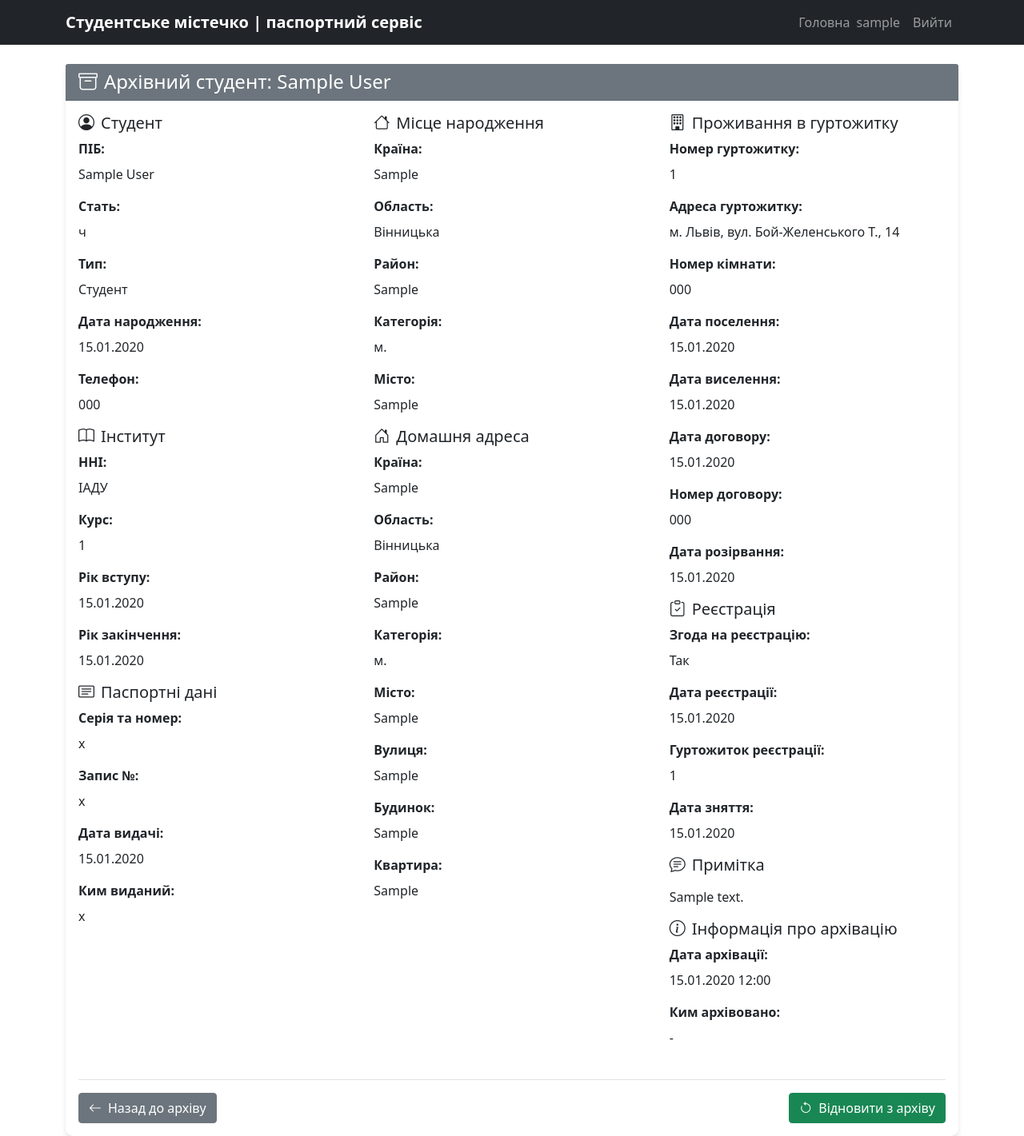
After one commit to OleksandrNykoliak/nulp, a Django app: page /archive/1/ in a window 1280 px wide. The commit adds this page. Shown: the whole page at 80% size. Run offline with Django 4.2, Linux system fonts and the light colour scheme; a user stored in the database is signed in; tables that the repository leaves empty hold one stand-in row (values such as "Sample post").

Commit message:
update big archive
Signed-off-by: OleksandrNykoliak <nykolyak.o@gmail.com>

```diff
--- a/students/urls.py
+++ b/students/urls.py
@@ -14,4 +14,9 @@ urlpatterns = [
     path('login/', auth_views.LoginView.as_view(template_name='students/login.html'), name='login'),
     path('logout/', auth_views.LogoutView.as_view(), name='logout'),
     path('export/', views.student_export, name='student_export'),  # Додайте цей рядок
+    path('<int:pk>/archive/', views.archive_student, name='archive_student'),
+    path('archive/<int:pk>/unarchive/', views.unarchive_student, name='unarchive_student'),
+    path('archive/', views.student_archive_list, name='student_archive_list'),
+    path('archive/<int:pk>/', views.student_archive_detail, name='student_archive_detail'),
+    path('all/', views.combined_student_list, name='combined_student_list'),
 ]
--- a/students/views.py
+++ b/students/views.py
@@ -1,7 +1,7 @@
 # views.py
 from django.shortcuts import render, redirect, get_object_or_404
 from django.db.models import Q
-from .models import Student
+from .models import Student, StudentArchive
 from .forms import StudentForm, StudentSearchForm
 from django.contrib.auth.decorators import login_required
 from django.contrib import messages
@@ -375,3 +375,145 @@ def student_export(request):
 
     wb.save(response)
     return response
+
+
+
+
+# Додаємо ці функції до вашого існуючого views.py
+
+@login_required
+def archive_student(request, pk):
+    student = get_object_or_404(Student, pk=pk)
+
+    # Перевіряємо, чи студент вже в архіві
+    if hasattr(student, 'archive_record'):
+        messages.warning(request, f'Студент {student.full_name} вже знаходиться в архіві.')
+        return redirect('student_list')
+
+    # Створюємо запис в архіві
+    archive_record = StudentArchive(
+        original_student=student,
+        archived_by=request.user,
+        # Копіюємо всі поля
+        created_at=student.created_at,
+        type=student.type,
+        gender=student.gender,
+        full_name=student.full_name,
+        date_of_birth=student.date_of_birth,
+        phone=student.phone,
+        institute=student.institute,
+        course=student.course,
+        enrollment_year=student.enrollment_year,
+        graduation_year=student.graduation_year,
+        passport_data=student.passport_data,
+        passport_record_number=student.passport_record_number,
+        passport_issue_date=student.passport_issue_date,
+        passport_issued_by=student.passport_issued_by,
+        country=student.country,
+        region=student.region,
+        region_rajon=student.region_rajon,
+        category=student.category,
+        city=student.city,
+        address=student.address,
+        dormitory_number=student.dormitory_number,
+        room_number=student.room_number,
+        settlement_date=student.settlement_date,
+        eviction_date=student.eviction_date,
+        home_add_country=student.home_add_country,
+        home_add_region=student.home_add_region,
+        home_add_rajon=student.home_add_rajon,
+        home_add_category=student.home_add_category,
+        home_add_city=student.home_add_city,
+        home_add_street=student.home_add_street,
+        home_add_building=student.home_add_building,
+        home_add_apartment=student.home_add_apartment,
+        contract_date=student.contract_date,
+        contract_number=student.contract_number,
+        contract_termination_date=student.contract_termination_date,
+        registration_consent=student.registration_consent,
+        registration_date=student.registration_date,
+        registration_dormitory=student.registration_dormitory,
+        deregistration_date=student.deregistration_date,
+        notes=student.notes,
+    )
+    archive_record.save()
+
+    messages.success(request, f'Студента {student.full_name} успішно архівовано.')
+    return redirect('student_list')
+
+
+
+@login_required
+def unarchive_student(request, pk):
+    archive_record = get_object_or_404(StudentArchive, pk=pk)
+    student_name = archive_record.full_name
+    archive_record.delete()
+
+    messages.success(request, f'Студента {student_name} успішно відновлено з архіву.')
+    return redirect('student_archive_list')
+
+@login_required
+def student_archive_list(request):
+    archives = StudentArchive.objects.all().order_by('full_name')
+
+    paginator = Paginator(archives, 50)
+    page = request.GET.get('page')
+
+    try:
+        archives_page = paginator.page(page)
+    except PageNotAnInteger:
+        archives_page = paginator.page(1)
+    except EmptyPage:
+        archives_page = paginator.page(paginator.num_pages)
+
+    context = {
+        'archives': archives_page,
+    }
+    return render(request, 'students/student_archive_list.html', context)
+
+@login_required
+def student_archive_detail(request, pk):
+    archive = get_object_or_404(StudentArchive, pk=pk)
+    return render(request, 'students/student_archive_detail.html', {'archive': archive})
+
+@login_required
+def combined_student_list(request):
+    """Список всіх студентів (активні + архівні)"""
+    active_students = Student.objects.all().order_by('full_name')
+    archived_students = StudentArchive.objects.all().order_by('full_name')
+
+    # Об'єднуємо в один список з позначкою типу
+    all_students = []
+
+    for student in active_students:
+        all_students.append({
+            'object': student,
+            'type': 'active',
+            'is_archived': False
+        })
+
+    for archive in archived_students:
+        all_students.append({
+            'object': archive,
+            'type': 'archived',
+            'is_archived': True
+        })
+
+    # Сортуємо за ПІБ
+    all_students.sort(key=lambda x: x['object'].full_name)
+
+    paginator = Paginator(all_students, 50)
+    page = request.GET.get('page')
+
+    try:
+        students_page = paginator.page(page)
+    except PageNotAnInteger:
+        students_page = paginator.page(1)
+    except EmptyPage:
+        students_page = paginator.page(paginator.num_pages)
+
+    context = {
+        'students': students_page,
+        'show_archived': True
+    }
+    return render(request, 'students/student_list.html', context)
--- /dev/null
+++ b/templates/students/student_archive_detail.html
@@ -0,0 +1,235 @@
+{% extends 'base.html' %}
+{% load static %}
+
+{% block title %}Архівний студент: {{ archive.full_name }}{% endblock %}
+
+{% block content %}
+<div class="card">
+    <div class="card-header bg-secondary text-white">
+        <h4 class="mb-0"><i class="bi bi-archive me-2"></i>Архівний студент: {{ archive.full_name }}</h4>
+    </div>
+    <div class="card-body">
+        <!-- Використовуємо той самий шаблон що і для редагування, але тільки для перегляду -->
+        <div class="row">
+            <!-- Перша колонка -->
+            <div class="col-md-4">
+                <div class="form-section">
+                    <h5 class="section-header"><i class="bi bi-person-circle me-2"></i>Студент</h5>
+                    <div class="mb-3">
+                        <label class="form-label"><strong>ПІБ:</strong></label>
+                        <p>{{ archive.full_name }}</p>
+                    </div>
+                    <div class="mb-3">
+                        <label class="form-label"><strong>Стать:</strong></label>
+                        <p>{{ archive.get_gender_display|default:"-" }}</p>
+                    </div>
+                    <div class="mb-3">
+                        <label class="form-label"><strong>Тип:</strong></label>
+                        <p>{{ archive.get_type_display|default:"-" }}</p>
+                    </div>
+                    <div class="mb-3">
+                        <label class="form-label"><strong>Дата народження:</strong></label>
+                        <p>{% if archive.date_of_birth %}{{ archive.date_of_birth|date:"d.m.Y" }}{% else %}-{% endif %}</p>
+                    </div>
+                    <div class="mb-3">
+                        <label class="form-label"><strong>Телефон:</strong></label>
+                        <p>{{ archive.phone|default:"-" }}</p>
+                    </div>
+                </div>
+
+                <div class="form-section">
+                    <h5 class="section-header"><i class="bi bi-book me-2"></i>Інститут</h5>
+                    <div class="mb-3">
+                        <label class="form-label"><strong>ННІ:</strong></label>
+                        <p>{{ archive.institute|default:"-" }}</p>
+                    </div>
+                    <div class="mb-3">
+                        <label class="form-label"><strong>Курс:</strong></label>
+                        <p>{{ archive.course|default:"-" }}</p>
+                    </div>
+                    <div class="mb-3">
+                        <label class="form-label"><strong>Рік вступу:</strong></label>
+                        <p>{% if archive.enrollment_year %}{{ archive.enrollment_year|date:"d.m.Y" }}{% else %}-{% endif %}</p>
+                    </div>
+                    <div class="mb-3">
+                        <label class="form-label"><strong>Рік закінчення:</strong></label>
+                        <p>{% if archive.graduation_year %}{{ archive.graduation_year|date:"d.m.Y" }}{% else %}-{% endif %}</p>
+                    </div>
+                </div>
+
+                <div class="form-section">
+                    <h5 class="section-header"><i class="bi bi-card-text me-2"></i>Паспортні дані</h5>
+                    <div class="mb-3">
+                        <label class="form-label"><strong>Серія та номер:</strong></label>
+                        <p>{{ archive.passport_data|default:"-" }}</p>
+                    </div>
+                    <div class="mb-3">
+                        <label class="form-label"><strong>Запис №:</strong></label>
+                        <p>{{ archive.passport_record_number|default:"-" }}</p>
+                    </div>
+                    <div class="mb-3">
+                        <label class="form-label"><strong>Дата видачі:</strong></label>
+                        <p>{% if archive.passport_issue_date %}{{ archive.passport_issue_date|date:"d.m.Y" }}{% else %}-{% endif %}</p>
+                    </div>
+                    <div class="mb-3">
+                        <label class="form-label"><strong>Ким виданий:</strong></label>
+                        <p>{{ archive.passport_issued_by|default:"-" }}</p>
+                    </div>
+                </div>
+            </div>
+
+            <!-- Друга колонка -->
+            <div class="col-md-4">
+                <div class="form-section">
+                    <h5 class="section-header"><i class="bi bi-house me-2"></i>Місце народження</h5>
+                    <div class="mb-3">
+                        <label class="form-label"><strong>Країна:</strong></label>
+                        <p>{{ archive.country|default:"-" }}</p>
+                    </div>
+                    <div class="mb-3">
+                        <label class="form-label"><strong>Область:</strong></label>
+                        <p>{{ archive.region|default:"-" }}</p>
+                    </div>
+                    <div class="mb-3">
+                        <label class="form-label"><strong>Район:</strong></label>
+                        <p>{{ archive.region_rajon|default:"-" }}</p>
+                    </div>
+                    <div class="mb-3">
+                        <label class="form-label"><strong>Категорія:</strong></label>
+                        <p>{{ archive.get_category_display|default:"-" }}</p>
+                    </div>
+                    <div class="mb-3">
+                        <label class="form-label"><strong>Місто:</strong></label>
+                        <p>{{ archive.city|default:"-" }}</p>
+                    </div>
+                </div>
+
+                <div class="form-section">
+                    <h5 class="section-header"><i class="bi bi-house-door me-2"></i>Домашня адреса</h5>
+                    <div class="mb-3">
+                        <label class="form-label"><strong>Країна:</strong></label>
+                        <p>{{ archive.home_add_country|default:"-" }}</p>
+                    </div>
+                    <div class="mb-3">
+                        <label class="form-label"><strong>Область:</strong></label>
+                        <p>{{ archive.home_add_region|default:"-" }}</p>
+                    </div>
+                    <div class="mb-3">
+                        <label class="form-label"><strong>Район:</strong></label>
+                        <p>{{ archive.home_add_rajon|default:"-" }}</p>
+                    </div>
+                    <div class="mb-3">
+                        <label class="form-label"><strong>Категорія:</strong></label>
+                        <p>{{ archive.get_home_add_category_display|default:"-" }}</p>
+                    </div>
+                    <div class="mb-3">
+                        <label class="form-label"><strong>Місто:</strong></label>
+                        <p>{{ archive.home_add_city|default:"-" }}</p>
+                    </div>
+                    <div class="mb-3">
+                        <label class="form-label"><strong>Вулиця:</strong></label>
+                        <p>{{ archive.home_add_street|default:"-" }}</p>
+                    </div>
+                    <div class="mb-3">
+                        <label class="form-label"><strong>Будинок:</strong></label>
+                        <p>{{ archive.home_add_building|default:"-" }}</p>
+                    </div>
+                    <div class="mb-3">
+                        <label class="form-label"><strong>Квартира:</strong></label>
+                        <p>{{ archive.home_add_apartment|default:"-" }}</p>
+                    </div>
+                </div>
+            </div>
+
+            <!-- Третя колонка -->
+            <div class="col-md-4">
+                <div class="form-section">
+                    <h5 class="section-header"><i class="bi bi-building me-2"></i>Проживання в гуртожитку</h5>
+                    <div class="mb-3">
+                        <label class="form-label"><strong>Номер гуртожитку:</strong></label>
+                        <p>{{ archive.dormitory_number|default:"-" }}</p>
+                    </div>
+                    <div class="mb-3">
+                        <label class="form-label"><strong>Адреса гуртожитку:</strong></label>
+                        <p>{{ archive.dormitory_address|default:"-" }}</p>
+                    </div>
+                    <div class="mb-3">
+                        <label class="form-label"><strong>Номер кімнати:</strong></label>
+                        <p>{{ archive.room_number|default:"-" }}</p>
+                    </div>
+                    <div class="mb-3">
+                        <label class="form-label"><strong>Дата поселення:</strong></label>
+                        <p>{% if archive.settlement_date %}{{ archive.settlement_date|date:"d.m.Y" }}{% else %}-{% endif %}</p>
+                    </div>
+                    <div class="mb-3">
+                        <label class="form-label"><strong>Дата виселення:</strong></label>
+                        <p>{% if archive.eviction_date %}{{ archive.eviction_date|date:"d.m.Y" }}{% else %}-{% endif %}</p>
+                    </div>
+                    <div class="mb-3">
+                        <label class="form-label"><strong>Дата договору:</strong></label>
+                        <p>{% if archive.contract_date %}{{ archive.contract_date|date:"d.m.Y" }}{% else %}-{% endif %}</p>
+                    </div>
+                    <div class="mb-3">
+                        <label class="form-label"><strong>Номер договору:</strong></label>
+                        <p>{{ archive.contract_number|default:"-" }}</p>
+                    </div>
+                    <div class="mb-3">
+                        <label class="form-label"><strong>Дата розірвання:</strong></label>
+                        <p>{% if archive.contract_termination_date %}{{ archive.contract_termination_date|date:"d.m.Y" }}{% else %}-{% endif %}</p>
+                    </div>
+                </div>
+
+                <div class="form-section">
+                    <h5 class="section-header"><i class="bi bi-clipboard-check me-2"></i>Реєстрація</h5>
+                    <div class="mb-3">
+                        <label class="form-label"><strong>Згода на реєстрацію:</strong></label>
+                        <p>{% if archive.registration_consent %}Так{% else %}Ні{% endif %}</p>
+                    </div>
+                    <div class="mb-3">
+                        <label class="form-label"><strong>Дата реєстрації:</strong></label>
+                        <p>{% if archive.registration_date %}{{ archive.registration_date|date:"d.m.Y" }}{% else %}-{% endif %}</p>
+                    </div>
+                    <div class="mb-3">
+                        <label class="form-label"><strong>Гуртожиток реєстрації:</strong></label>
+                        <p>{{ archive.registration_dormitory|default:"-" }}</p>
+                    </div>
+                    <div class="mb-3">
+                        <label class="form-label"><strong>Дата зняття:</strong></label>
+                        <p>{% if archive.deregistration_date %}{{ archive.deregistration_date|date:"d.m.Y" }}{% else %}-{% endif %}</p>
+                    </div>
+                </div>
+
+                <div class="form-section">
+                    <h5 class="section-header"><i class="bi bi-chat-text me-2"></i>Примітка</h5>
+                    <div class="mb-3">
+                        <p>{{ archive.notes|default:"-"|linebreaks }}</p>
+                    </div>
+                </div>
+
+                <div class="form-section">
+                    <h5 class="section-header"><i class="bi bi-info-circle me-2"></i>Інформація про архівацію</h5>
+                    <div class="mb-3">
+                        <label class="form-label"><strong>Дата архівації:</strong></label>
+                        <p>{{ archive.archived_at|date:"d.m.Y H:i" }}</p>
+                    </div>
+                    <div class="mb-3">
+                        <label class="form-label"><strong>Ким архівовано:</strong></label>
+                        <p>{{ archive.archived_by.username|default:"-" }}</p>
+                    </div>
+                </div>
+            </div>
+        </div>
+
+        <div class="d-flex justify-content-between align-items-center mt-4 pt-3 border-top">
+            <a href="{% url 'student_archive_list' %}" class="btn btn-secondary">
+                <i class="bi bi-arrow-left me-2"></i>Назад до архіву
+            </a>
+            <div>
+                <a href="{% url 'unarchive_student' archive.pk %}" class="btn btn-success">
+                    <i class="bi bi-arrow-counterclockwise me-2"></i>Відновити з архіву
+                </a>
+            </div>
+        </div>
+    </div>
+</div>
+{% endblock %}
```
Also changed, not shown: students/models.py (+82 -14 lines), templates/students/student_archive_list.html (added, +103 -0 lines), templates/students/student_list.html (+65 -17 lines).
